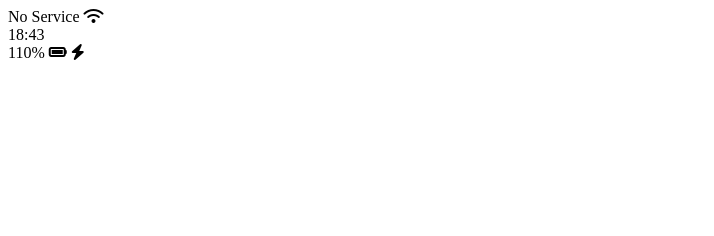
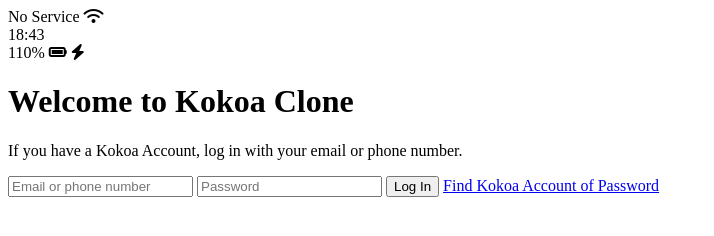
Before and after one commit to kim130727/kokoa-clone-2021, a plain HTML site: page index.html in a window 1280 px wide. Shown: the whole page, without its empty margins (0-714 px from the left). Drawn offline with Linux system fonts and the light colour scheme.

Commit message:
Update index.html

```diff
--- a/index.html
+++ b/index.html
@@ -19,6 +19,25 @@
             <i class="fas fa-battery-full"></i>
             <i class="fas fa-bolt"></i>
     </div>
+
+    <header class="welcome-header">
+        <h1 class="welcome-header__title">Welcome to Kokoa Clone</h1>
+        <p class="welcome-header__text">
+            If you have a Kokoa Account, log in with your email or phone number.
+        </p>
+    </header>
+
+    <form id="login-form">
+        <input type="text" placeholder="Email or phone number" />
+        <input type="password" placeholder="Password" />
+        <input type="submit" value="Log In" />
+        <a href="#">Find Kokoa Account of Password</a>
+
+    </form>
+
+
+
+
     <script src="https://kit.fontawesome.com/6478f529f2.js" crossorigin="anonymous"></script>
 
 </body>
```
